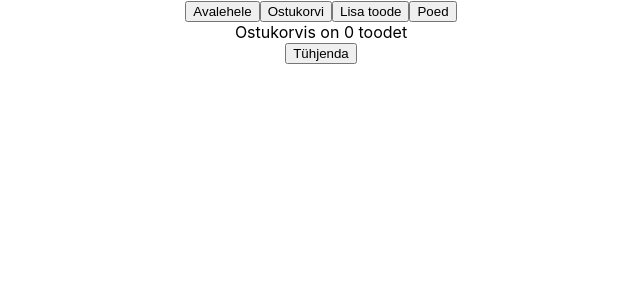
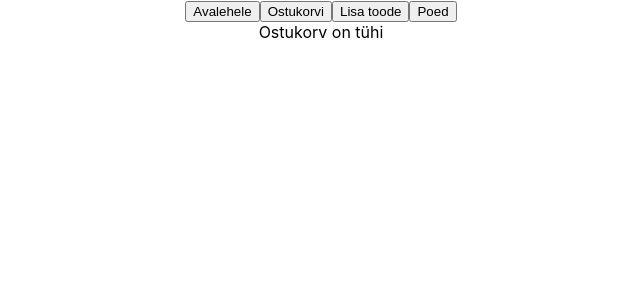
Before and after one commit to vahermihkel/React-05-2022, a React (Create React App) app in the folder veebipood/: page /ostukorv in a window 1280 px wide. Shown: the top 300 px of the page, without its empty margins (319-959 px from the left). Built offline with nearby package versions, Linux system fonts and the light colour scheme.

Commit message:
Ostukorvis väljanäitamise dünaamika

```diff
--- a/veebipood/src/pages/Ostukorv.js
+++ b/veebipood/src/pages/Ostukorv.js
@@ -34,8 +34,9 @@ function Ostukorv() {
   }
 
   return (<div>
-    <div>Ostukorvis on {ostukorviEsemed.length} toodet</div>
-    <button onClick={() => tyhjenda()}>Tühjenda</button>
+   { ostukorviEsemed.length > 0 && <div>Ostukorvis on {ostukorviEsemed.length} toodet</div>}
+   { ostukorviEsemed.length > 0 && <button onClick={() => tyhjenda()}>Tühjenda</button>}
+   { ostukorviEsemed.length === 0 && <div>Ostukorv on tühi</div>}
     {ostukorviEsemed.map(element =>
       <div>
         {element}
```
